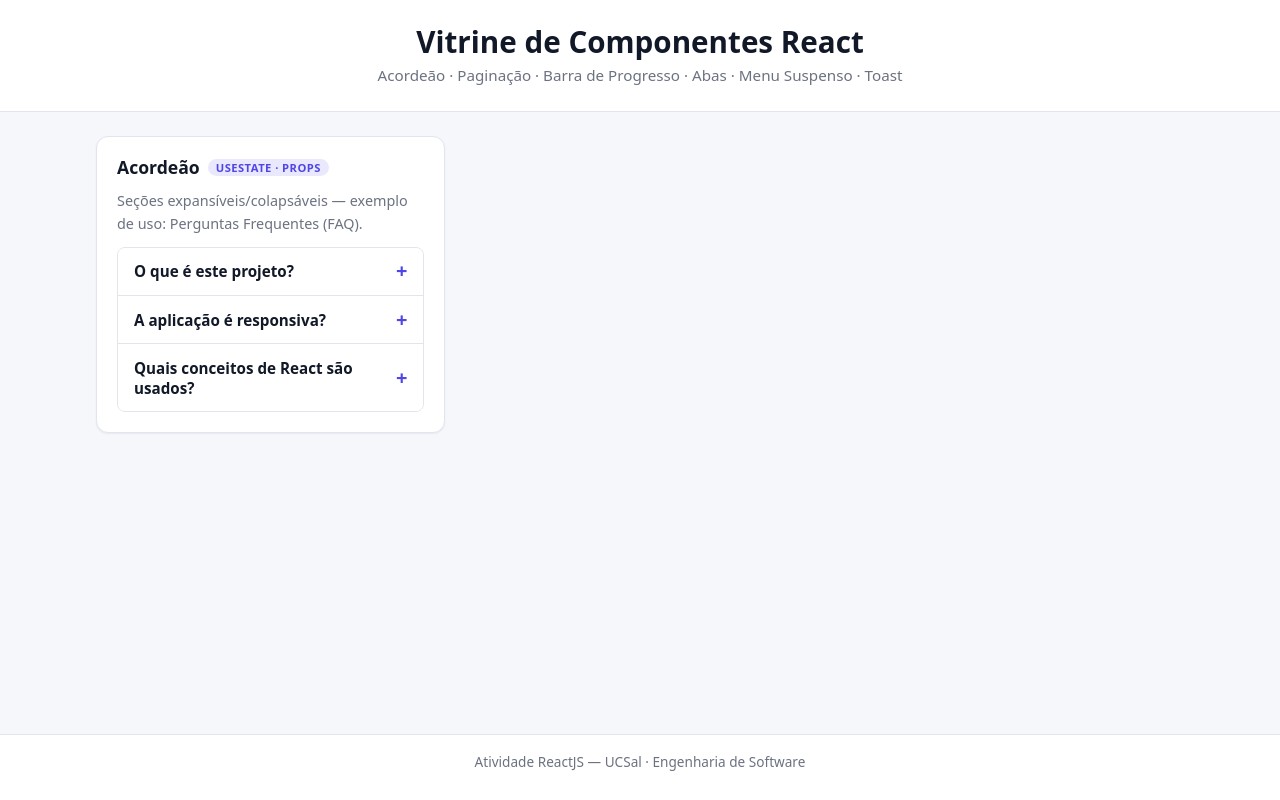
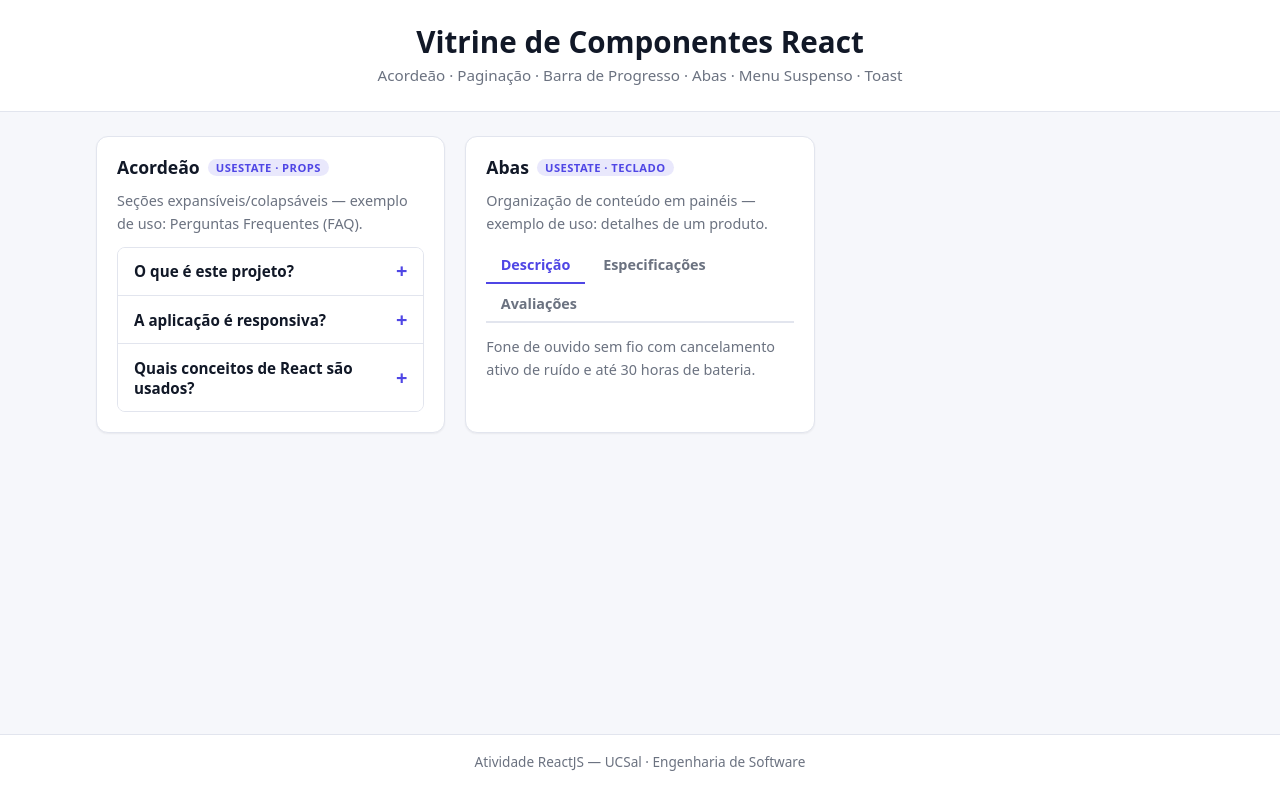
Before and after one commit to Caspiom/elton-cruzeiros, a React (Vite) app: page / in a window 1280 px wide. Built offline with nearby package versions, Linux system fonts and the light colour scheme.

Commit message:
feat(tabs): abas acessiveis (tablist/ARIA) com navegacao por teclado

```diff
--- a/src/App.jsx
+++ b/src/App.jsx
@@ -1,6 +1,7 @@
 import './App.css'
 import Card from './components/Card/Card'
 import Accordion from './components/Accordion/Accordion'
+import Tabs from './components/Tabs/Tabs'
 
 // Conteúdo fictício, porém semanticamente relevante (FAQ) para o acordeão.
 const faqItems = [
@@ -18,6 +19,25 @@ const faqItems = [
     title: 'Quais conceitos de React são usados?',
     content:
       'Componentes funcionais, passagem de dados via props, estado local com useState, efeitos com useEffect e manipulação de eventos.',
+  },
+]
+
+// Abas: seções de um perfil de produto (conteúdo fictício e relevante).
+const productTabs = [
+  {
+    label: 'Descrição',
+    content:
+      'Fone de ouvido sem fio com cancelamento ativo de ruído e até 30 horas de bateria.',
+  },
+  {
+    label: 'Especificações',
+    content:
+      'Bluetooth 5.3 · Driver de 40 mm · Peso 250 g · Carregamento USB-C · Resistência a respingos (IPX4).',
+  },
+  {
+    label: 'Avaliações',
+    content:
+      'Nota média 4,7 de 5 em 1.240 avaliações. Destaques: conforto, qualidade de áudio e autonomia.',
   },
 ]
 
@@ -47,6 +67,14 @@ function App() {
           >
             <Accordion items={faqItems} />
           </Card>
+
+          <Card
+            title="Abas"
+            badge="useState · teclado"
+            description="Organização de conteúdo em painéis — exemplo de uso: detalhes de um produto."
+          >
+            <Tabs tabs={productTabs} />
+          </Card>
         </div>
       </main>
 
--- /dev/null
+++ b/src/components/Tabs/Tabs.jsx
@@ -0,0 +1,75 @@
+import { useState } from 'react'
+import styles from './Tabs.module.css'
+
+/**
+ * Tabs — organiza conteúdo em painéis alternáveis (ex.: detalhes de produto).
+ *
+ * Conceitos React demonstrados:
+ *  - props: recebe `tabs` ([{ label, content }])
+ *  - state (useState): guarda o índice da aba ativa
+ *  - manipulação de eventos: clique e navegação por teclado (setas)
+ *
+ * Acessibilidade (padrão WAI-ARIA Tabs):
+ *  - container com role="tablist"
+ *  - cada aba é role="tab" com aria-selected e aria-controls
+ *  - cada painel é role="tabpanel" com aria-labelledby
+ *  - setas esquerda/direita movem o foco entre as abas
+ */
+function Tabs({ tabs = [] }) {
+  const [active, setActive] = useState(0)
+
+  function handleKeyDown(event) {
+    if (event.key === 'ArrowRight') {
+      event.preventDefault()
+      setActive((i) => (i + 1) % tabs.length)
+    } else if (event.key === 'ArrowLeft') {
+      event.preventDefault()
+      setActive((i) => (i - 1 + tabs.length) % tabs.length)
+    }
+  }
+
+  return (
+    <div className={styles.tabs}>
+      <div
+        role="tablist"
+        aria-label="Seções"
+        className={styles.tablist}
+        onKeyDown={handleKeyDown}
+      >
+        {tabs.map((tab, index) => {
+          const selected = index === active
+          return (
+            <button
+              type="button"
+              key={index}
+              role="tab"
+              id={`tab-${index}`}
+              aria-selected={selected}
+              aria-controls={`tabpanel-${index}`}
+              tabIndex={selected ? 0 : -1}
+              className={`${styles.tab} ${selected ? styles.active : ''}`}
+              onClick={() => setActive(index)}
+            >
+              {tab.label}
+            </button>
+          )
+        })}
+      </div>
+
+      {tabs.map((tab, index) => (
+        <div
+          key={index}
+          role="tabpanel"
+          id={`tabpanel-${index}`}
+          aria-labelledby={`tab-${index}`}
+          hidden={index !== active}
+          className={styles.panel}
+        >
+          {tab.content}
+        </div>
+      ))}
+    </div>
+  )
+}
+
+export default Tabs
--- /dev/null
+++ b/src/components/Tabs/Tabs.module.css
@@ -0,0 +1,53 @@
+/* Tabs.module.css */
+
+.tabs {
+  display: flex;
+  flex-direction: column;
+  gap: 0.75rem;
+}
+
+.tablist {
+  display: flex;
+  flex-wrap: wrap;
+  gap: 0.25rem;
+  border-bottom: 2px solid var(--border);
+}
+
+.tab {
+  padding: 0.5rem 0.9rem;
+  border: none;
+  background: transparent;
+  color: var(--text-muted);
+  font-size: 0.9rem;
+  font-weight: 600;
+  border-bottom: 2px solid transparent;
+  margin-bottom: -2px;
+  transition: color 0.2s ease, border-color 0.2s ease;
+}
+
+.tab:hover {
+  color: var(--heading);
+}
+
+.tab.active {
+  color: var(--primary);
+  border-bottom-color: var(--primary);
+}
+
+.panel {
+  color: var(--text-muted);
+  font-size: 0.9rem;
+  line-height: 1.6;
+  animation: fade 0.25s ease;
+}
+
+@keyframes fade {
+  from {
+    opacity: 0;
+    transform: translateY(4px);
+  }
+  to {
+    opacity: 1;
+    transform: translateY(0);
+  }
+}
```
